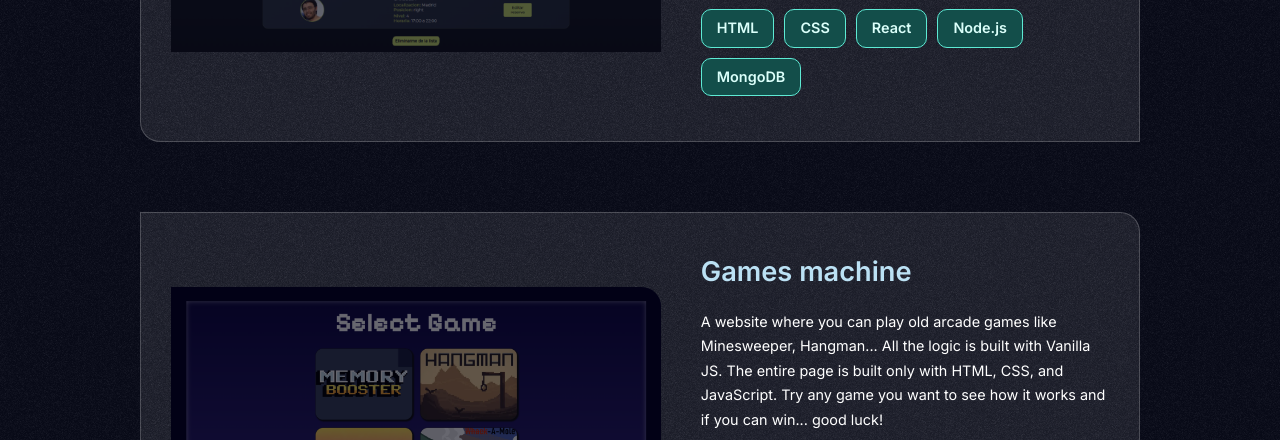
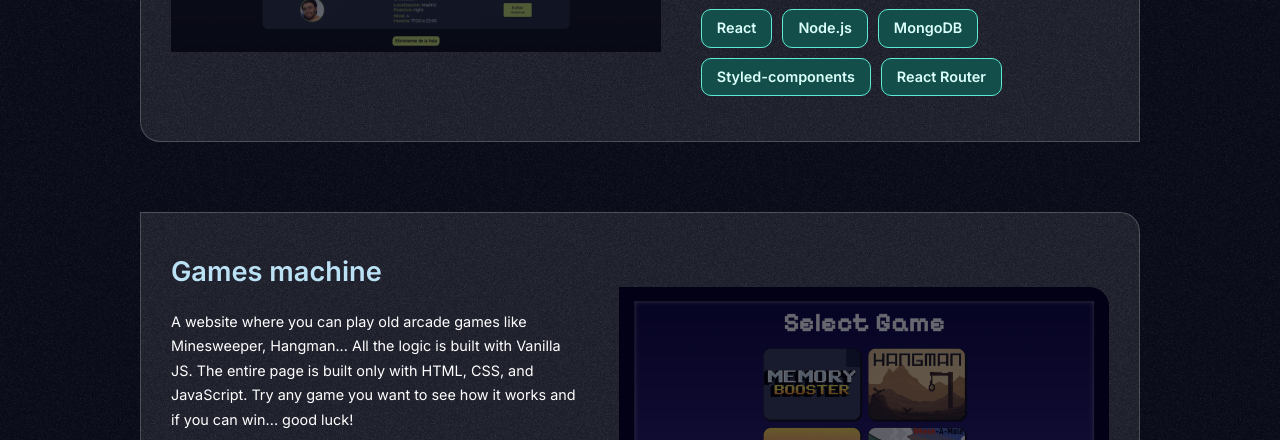
Before and after one commit to Adri-devnull/adridevnull-portfolio, a website built with Vite: page src/index.html in a window 1280 px wide. Shown: the part 1370-1810 px from the top of the page. Built offline with nearby package versions, Linux system fonts and the light colour scheme; some packages are replaced by stand-ins of ours.

Commit message:
project updated

```diff
--- a/src/index.html
+++ b/src/index.html
@@ -158,22 +158,15 @@
 								</a>
 							</div>
 							<div class="project__technologies">
-								<span class="project-technologie">HTML</span>
-								<span class="project-technologie">CSS</span>
 								<span class="project-technologie">React</span>
 								<span class="project-technologie">Node.js</span>
 								<span class="project-technologie">MongoDB</span>
+								<span class="project-technologie">Styled-components</span>
+								<span class="project-technologie">React Router</span>
 							</div>
 						</div>
 					</article>
 					<article class="project__container">
-						<div class="project__image-container">
-							<img
-								src="assets/images/projects/desktop-games-machine.PNG"
-								class="project__image"
-								alt="main image of paddle connect project"
-							/>
-						</div>
 						<div class="project__info-container">
 							<h2 class="project__name">Games machine</h2>
 							<p class="project__info">
@@ -201,6 +194,13 @@
 								<span class="project-technologie">CSS</span>
 								<span class="project-technologie">Javascript</span>
 							</div>
+						</div>
+						<div class="project__image-container">
+							<img
+								src="assets/images/projects/desktop-games-machine.PNG"
+								class="project__image"
+								alt="main image of paddle connect project"
+							/>
 						</div>
 					</article>
 				</div>
```
